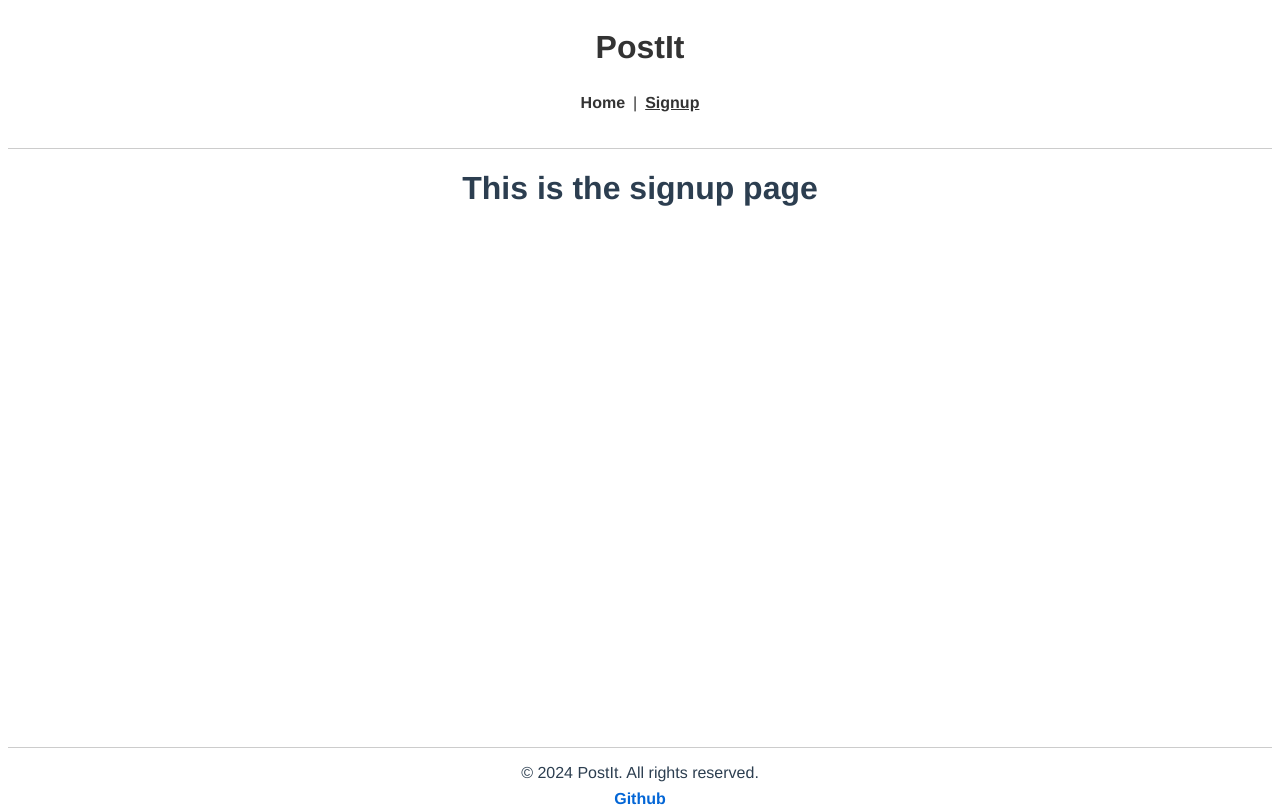
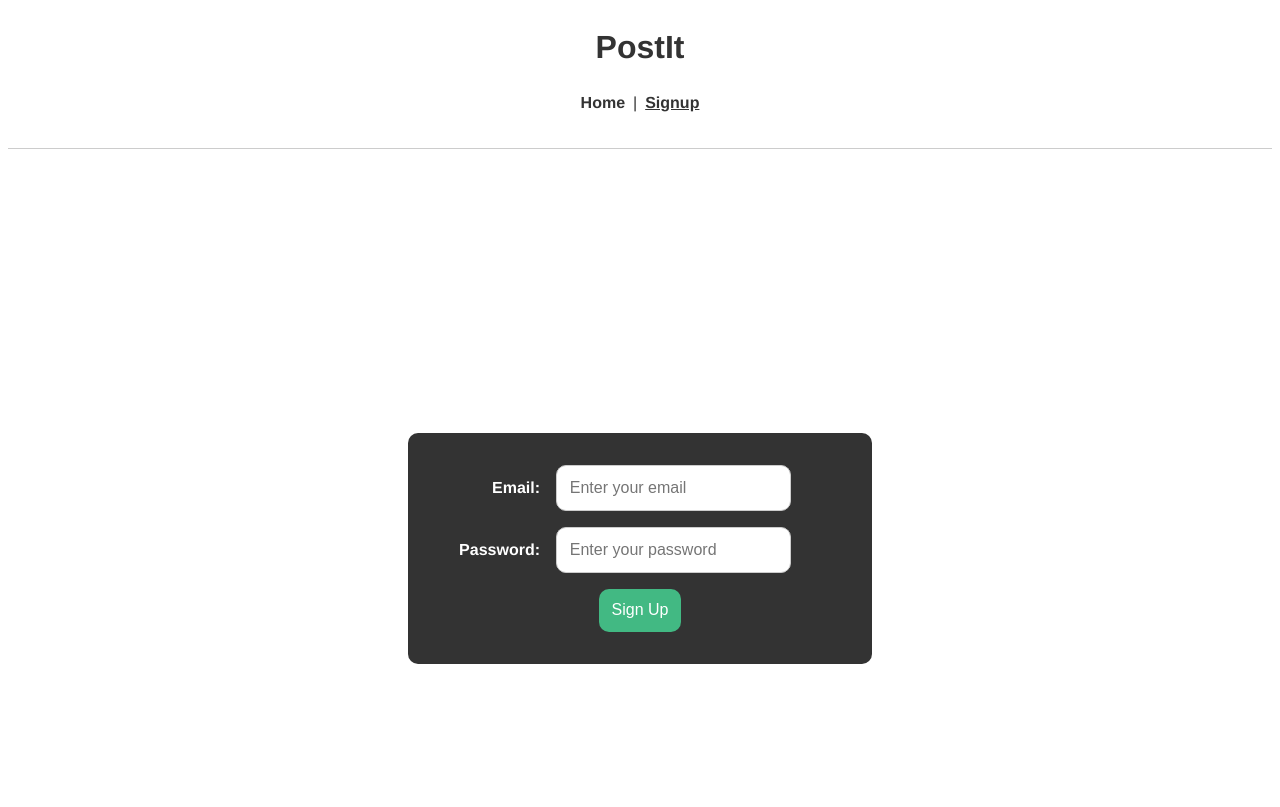
Before and after one commit to andersaa1/WAD_HW3, a Vue app in the folder hw3/: page /#/signup in a window 1280 px wide. Shown: the top 807 px of the page. Built offline with nearby package versions, Linux system fonts and the light colour scheme.

Commit message:
signup page

```diff
--- a/hw3/src/views/SignupView.vue
+++ b/hw3/src/views/SignupView.vue
@@ -1,5 +1,139 @@
 <template>
-  <div class="signup">
-    <h1>This is the signup page</h1>
+  <div class="container">
+    <div class="signup-box">
+      <!-- @submit activates submitForm method when the button is clicked -->
+      <form @submit.prevent="submitForm">
+        <div class="inputs">
+          <label for="email">Email:</label>
+          <input placeholder="Enter your email" required/>
+        </div>
+        <div class="inputs">
+          <label for="password">Password:</label>
+          <input type="password" id="password" v-model="password" placeholder="Enter your password" required/>
+        </div>
+        <div v-if="passwordError" class="error-message">
+          <p>{{ passwordError }}</p>
+        </div>
+        <button type="submit">Sign Up</button>
+      </form>
+    </div>
   </div>
 </template>
+
+<script>
+export default {
+  data() {
+    return {
+      password: '',
+      passwordError: '',
+    };
+  },
+
+  computed: {
+    passwordCheck() {
+      return !this.passwordError;
+    }
+  },
+
+  methods: {
+    validatePassword(password) {
+      // Is password 8 - 15 characters long
+      if (password.length < 8 || password.length > 15) {
+        return "Password should be between 8 and 15 characters long.";
+      }
+      // Includes at least one uppercase alphabet character.
+      // .test() returns true if it's argument contains a [A-Z] character
+      // .test() returns false if it's argument doesn't contain a [A-Z] character
+      if (!/[A-Z]/.test(password)) {
+        return "Password has to include at least one uppercase alphabet character.";
+      }
+      // Includes at least two lowercase alphabet characters.
+      // match() - looks for all occurrences and returns them as an array
+      // g - look for all the matches, not only the first one
+      // or check with empty brackets is needed because it match() can't find any occurrences it will return 'null' and then it's mähis
+      if ((password.match(/[a-z]/g) || []).length < 2) {
+        return "Password has to includes at least two lowercase alphabet characters.";
+      }
+      // Includes at least one numeric value.
+      // /\d/ - digits 0-9
+      if (!/\d/.test(password)) {
+        return "Password has to include at least one numeric value.";
+      }
+      // It should start with an uppercase alphabet.
+      if (!/[A-Z]/.test(password.charAt(0))) {
+        return "Password has to start with an uppercase alphabet character.";
+      }
+      // It should include the character “_”
+      if (!password.includes('_')) {
+        return "Password has to include the character '_'.";
+      }
+
+      return '';  // Returns empty string if everything correct
+    },
+
+    // Display an alert if the submit button was correct
+    submitForm() {
+      this.passwordError = this.validatePassword(this.password);
+      if (!this.passwordError) {
+        alert('Password accepted');
+        window.location.reload(); // refreshes the page
+      }
+    }
+  }
+};
+</script>
+
+<style scoped>
+.container {
+  display: flex;
+  justify-content: center;
+  align-items: center;
+  height: 100vh;
+  background-color: white;
+}
+
+.signup-box {
+  background-color: #333;
+  color: white;
+  padding: 2rem;
+  border-radius: 10px;
+  width: 100%;
+  max-width: 400px;
+}
+
+.inputs {
+  display: flex;
+  align-items: center;
+  margin-bottom: 1rem;
+}
+
+label {
+  font-weight: bold;
+  margin-right: 1rem;
+  width: 100px;
+  text-align: right;
+}
+
+input {
+  padding: 0.8rem;
+  font-size: 1rem;
+  border-radius: 10px;
+  border: 1px solid #ccc;
+}
+
+button {
+  padding: 0.8rem;
+  background-color: #42b983;
+  color: white;
+  border: none;
+  border-radius: 10px;
+  cursor: pointer;
+  font-size: 1rem;
+}
+
+.error-message {
+  margin-top: 1rem;
+  color: red;
+  font-size: 0.9rem;
+}
+</style>
```
